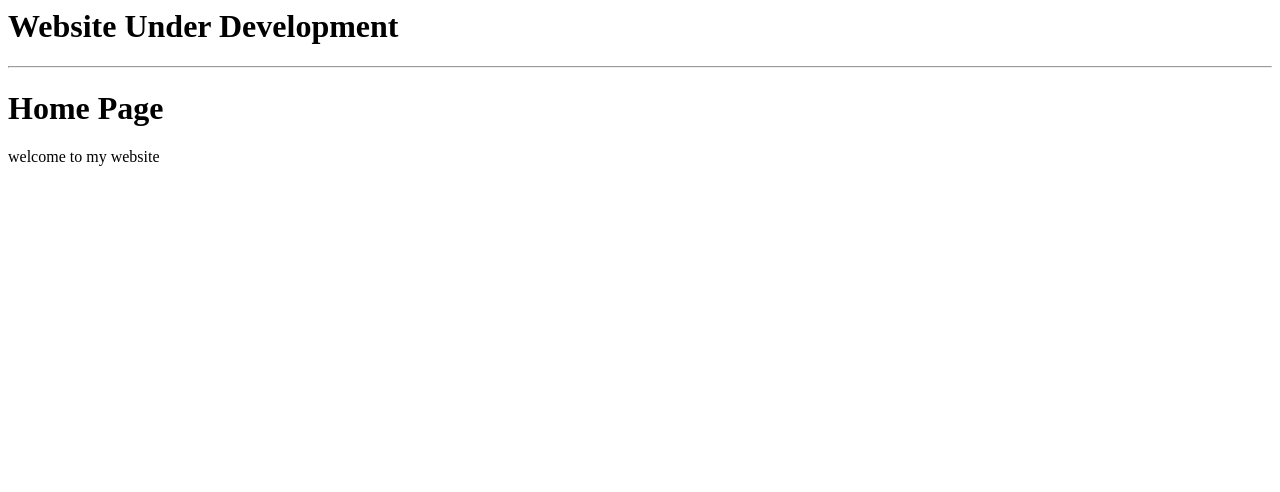
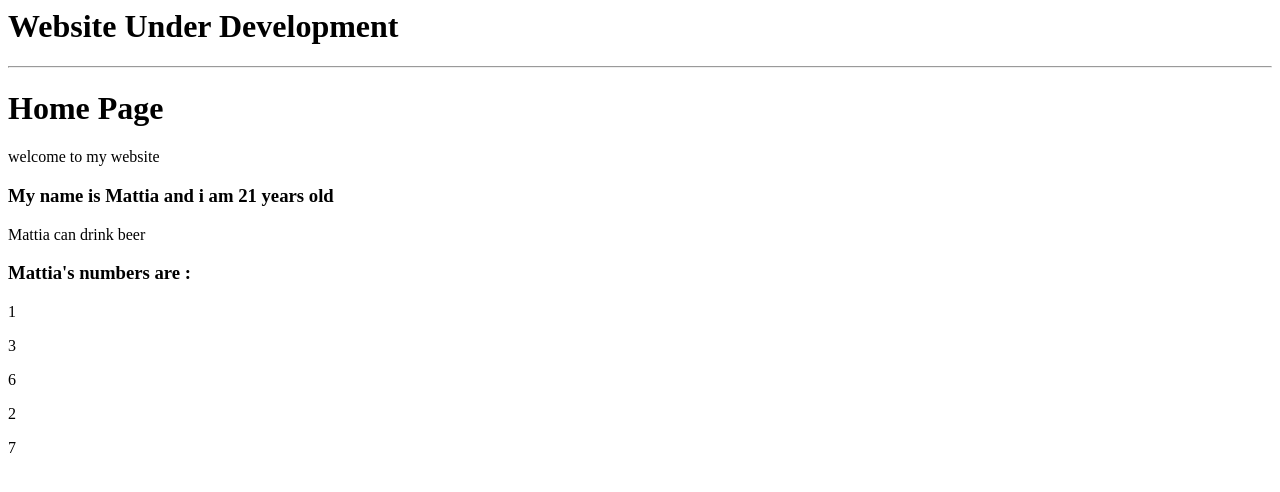
Before and after one commit to MattiaDiProfio/django-user-guide, a Django app: page / in a window 1280 px wide. Shown: the top 492 px of the page. Run offline with Django 5.2, Linux system fonts and the light colour scheme.

Commit message:
add examples of DLT

```diff
--- a/dev/elevate/crm/templates/crm/index.html
+++ b/dev/elevate/crm/templates/crm/index.html
@@ -4,5 +4,21 @@
     {% block content %}
         <h1>Home Page</h1>
         <p>welcome to my website</p>
+
+        <h3>My name is {{ name }} and i am {{ age }} years old</h3>
+
+        <!-- example of conditional rendering -->
+        {% if age >= 18 %}
+            <p>{{ name }} can drink beer</p>
+        {% else %}
+            <p>{{ name }} cannot drink beer</p>
+        {% endif %}
+
+        <!-- example of looping over data in a template -->
+        <h3>{{ name }}'s numbers are : </h3>
+        {% for n in numbers %}
+            <p>{{ n }}</p>
+        {% endfor %}
+
     {% endblock %}
 </html>
--- a/dev/elevate/crm/views.py
+++ b/dev/elevate/crm/views.py
@@ -2,7 +2,16 @@ from django.shortcuts import render
 from django.http import HttpResponse
 
 def home(request):
-    return render(request, 'crm/index.html')
+
+    # context dictionary to be passed to the index.html template
+    context = {
+        'name' : 'Mattia',
+        'age' : 21,
+        'numbers' : [1,3,6,2,7]
+    }
+
+    # pass context via the render function
+    return render(request, 'crm/index.html', context)
 
 def register(request):
     return render(request, 'crm/register.html')
```
Also changed, not shown: README.md.
